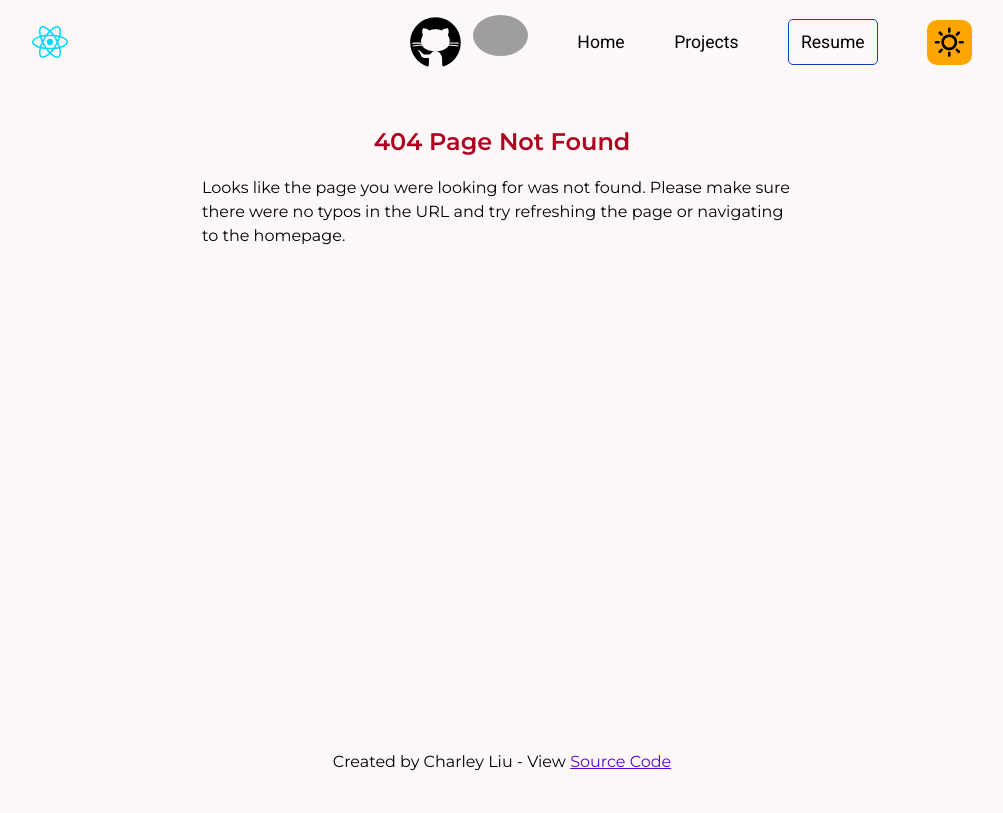
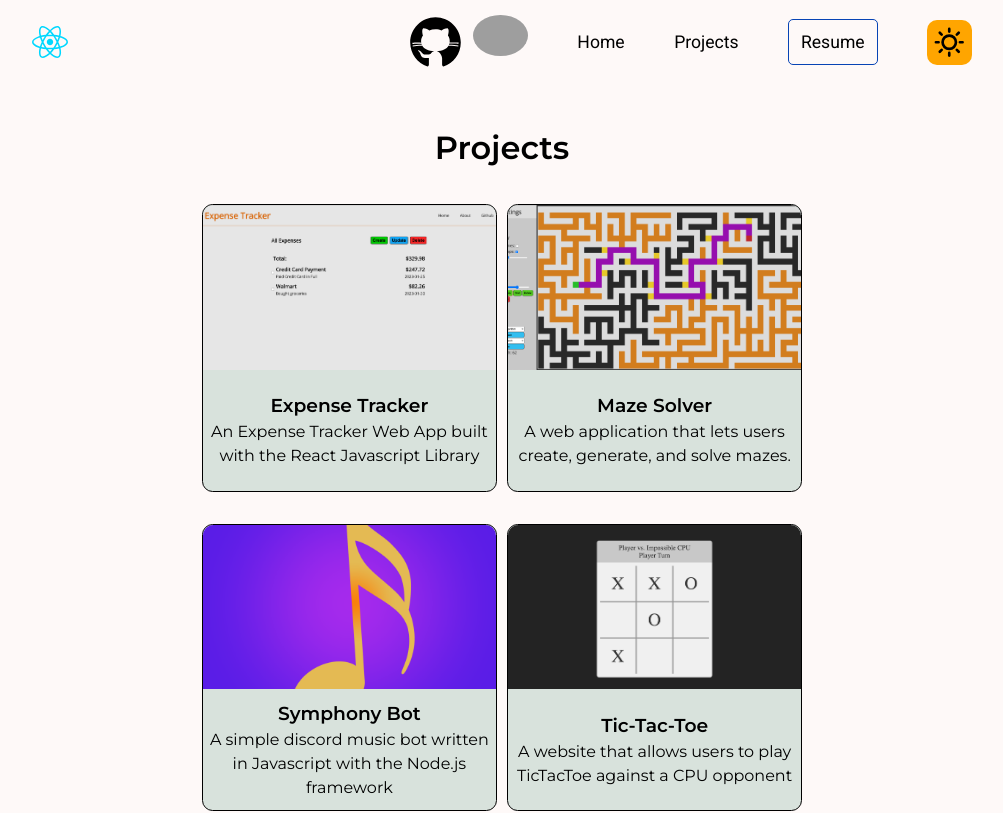
Before and after one commit to Columbium41/Personal-Website, a React (Vite) app: page /Personal-Website/projects in a window 1280 px wide. Shown: the top 813 px of the page, without its empty margins (138-1141 px from the left). Built offline with nearby package versions, Linux system fonts and the light colour scheme; grey boxes are pictures that could not be loaded.

Commit message:
Modified URLs to match base path

```diff
--- a/src/App.jsx
+++ b/src/App.jsx
@@ -24,7 +24,7 @@ function changeTheme(isDarkTheme) {
 }
 
 function App() {
-  const {data: data, isFetching, fetchError} = useFetch('data/data.json');
+  const {data: data, isFetching, fetchError} = useFetch('/Personal-Website/data/data.json');
   const {isDarkTheme, setIsDarkTheme} = useThemeDetector();
   const {setDocumentTitle} = useDocumentTitle("Homepage");
 
--- a/src/components/AnimatedRoutes.jsx
+++ b/src/components/AnimatedRoutes.jsx
@@ -11,9 +11,9 @@ function AnimatedRoutes({ data, setDocumentTitle }) {
     return (
         <AnimatePresence>
             <Routes location={location} key={location.pathname}>
-                <Route exact path="/" element={<Home data={data} setDocumentTitle={setDocumentTitle} />} />
-                <Route exact path="/projects" element={<Projects data={data} setDocumentTitle={setDocumentTitle} />} />
-                <Route exact path="/projects/:id" element={<ProjectPage data={data} setDocumentTitle={setDocumentTitle} />} />
+                <Route exact path="/Personal-Website/" element={<Home data={data} setDocumentTitle={setDocumentTitle} />} />
+                <Route exact path="/Personal-Website/projects" element={<Projects data={data} setDocumentTitle={setDocumentTitle} />} />
+                <Route exact path="/Personal-Website/projects/:id" element={<ProjectPage data={data} setDocumentTitle={setDocumentTitle} />} />
                 <Route path="*" element={<NotFound setDocumentTitle={setDocumentTitle} />} />
             </Routes>
         </AnimatePresence>
--- a/src/components/Home.jsx
+++ b/src/components/Home.jsx
@@ -36,7 +36,7 @@ function Home({ data, setDocumentTitle }) {
                     <h1>Charley Liu</h1>
                     <p className="occupation">Computer Science Student</p>
                 </div>
-                <img src="images/headshot.jpeg" alt="headshot" className="headshot" />
+                <img src="/Personal-Website/images/headshot.jpeg" alt="headshot" className="headshot" />
             </div>
 
             <div className="text-section w-100">
--- a/src/components/LoadingOverlay.jsx
+++ b/src/components/LoadingOverlay.jsx
@@ -19,7 +19,7 @@ function LoadingOverlay() {
 
     return (
         <div className="loading-overlay">
-            <img src="images/react.svg" alt="React logo" />
+            <img src="/Personal-Website/images/react.svg" alt="React logo" />
             <h2>{ loadingText }</h2>
         </div>
     )
--- a/src/components/Navbar.jsx
+++ b/src/components/Navbar.jsx
@@ -8,25 +8,25 @@ function Navbar({ isDarkTheme, setIsDarkTheme }) {
     return (
         <header>
             <nav className="navbar">
-                <img src="images/react.svg" alt="logo" />
+                <img src="/Personal-Website/images/react.svg" alt="logo" />
 
                 <ul className="navbar-links">
                     <li className="icon-links">
                         <a href="https://github.com/Columbium41" target="_blank">
-                            <img src="images/github.svg" alt="github" className={"navbar-icon " + ((isDarkTheme) ? "light-hover-bg" : "dark-hover-bg")} />
+                            <img src="/Personal-Website/images/github.svg" alt="github" className={"navbar-icon " + ((isDarkTheme) ? "light-hover-bg" : "dark-hover-bg")} />
                         </a>
                         <a href="https://www.linkedin.com/in/charleyliu-uo/" target="_blank">
-                            <img src="images/linkedin.svg" alt="linkedin" className="navbar-icon dark-hover" />
+                            <img src="/Personal-Website/images/linkedin.svg" alt="linkedin" className="navbar-icon dark-hover" />
                         </a>
                     </li>
 
-                    <li><Link to="/" className="text-link">Home</Link></li>
-                    <li><Link to="/projects" className="text-link">Projects</Link></li>
+                    <li><Link to="/Personal-Website/" className="text-link">Home</Link></li>
+                    <li><Link to="/Personal-Website/projects/" className="text-link">Projects</Link></li>
                     <li><a href="data/CharleyLiu_Resume.pdf" className="text-link resume" download>Resume</a></li>
 
                     <div className={"theme-toggle " + ((isDarkTheme) ? "moon" : "sun")} onClick={toggleTheme}>
                         <img
-                        src={"images/" + ((isDarkTheme) ? "moon" : "sun") + ".svg"}
+                        src={"/Personal-Website/images/" + ((isDarkTheme) ? "moon" : "sun") + ".svg"}
                         alt={((isDarkTheme) ? "moon" : "sun") + " logo"} />
                     </div>
                 </ul>
--- a/src/components/ProjectCard.jsx
+++ b/src/components/ProjectCard.jsx
@@ -5,9 +5,9 @@ function ProjectCard({ project }) {
     const projectData = project[1];
 
     return (
-        <Link to={"/projects/" + projectTitle} className="card-link">
+        <Link to={"/Personal-Website/projects/" + projectTitle} className="card-link">
             <div className="project-card">
-                <img src={"images/" + projectTitle.toLowerCase() + ".png"}
+                <img src={"/Personal-Website/images/" + projectTitle.toLowerCase() + ".png"}
                     alt={projectTitle + " thumbnail"}
                     className="project-thumbnail-card" />
 
--- a/src/components/ProjectPage.jsx
+++ b/src/components/ProjectPage.jsx
@@ -1,13 +1,13 @@
-import { useParams, useNavigate } from "react-router-dom";
+import { useParams } from "react-router-dom";
 import { useEffect } from "react";
 import NotFound from "./NotFound";
 import { motion } from 'framer-motion';
+import { Link } from "react-router-dom";
 
 function ProjectPage({ data, setDocumentTitle }) {
     const params = useParams();
     const projectTitle = params.id;
     const projectsList = Object.entries(data.content.portfolio.projects);
-    const navigate = useNavigate();
 
     var projectData = '';
 
@@ -31,9 +31,11 @@ function ProjectPage({ data, setDocumentTitle }) {
         >
             { (projectData !== "") &&
             <div className="project-page">
-                <h3 className="back-to-projects" onClick={() => {navigate("/projects")}}>
-                    {'<'} Back to Projects
-                </h3>
+                <Link to={"/Personal-Website/projects"}>
+                    <h3 className="back-to-projects">
+                        {'<'} Projects
+                    </h3>
+                </Link>
 
                 <h2 className="align-center">{ projectTitle.replace("_", " ") }</h2>
                 <div className="text-section">
--- a/src/components/SkillCard.jsx
+++ b/src/components/SkillCard.jsx
@@ -2,7 +2,7 @@ function SkillCard({ skill }) {
     return (
         <div className="skill-card">
             <img
-            src={"images/" + skill.toLowerCase().replace(".", "") + ".svg"}
+            src={"/Personal-Website/images/" + skill.toLowerCase().replace(".", "") + ".svg"}
             alt={skill + " logo"}
             className="icon" />
             <p>{skill}</p>
```
